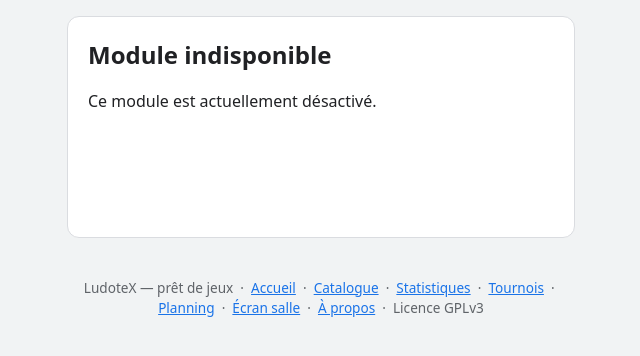
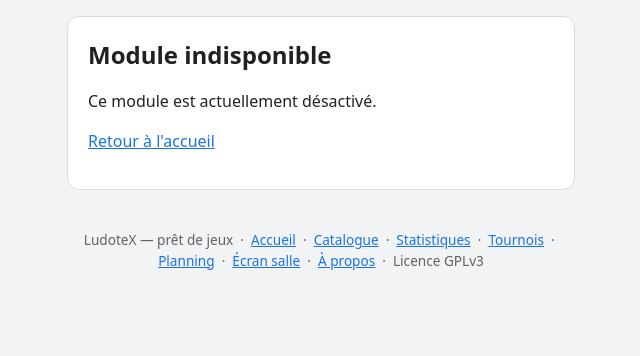
Before and after one commit to Dramac/LudoteX, a FastAPI app: template app/templates/module_desactive.html in a window 1280 px wide. Shown: the part 82-438 px from the top of the page, without its empty margins (319-959 px from the left). Run offline with FastAPI, Linux system fonts and the light colour scheme; the template is opened without the code that fills it, so the values that code supplies are empty.

Commit message:
fix(S1): module_desactive.html — lien de retour au lieu d'un .bouton cassé
Même défaut que le lot précédent (.bouton seul, texte peu lisible), et le
motif .lien est déjà celui des pages sœurs (acces_refuse.html, erreur.html)
pour ce type de navigation de secours. Aligné dessus.

```diff
--- a/app/templates/module_desactive.html
+++ b/app/templates/module_desactive.html
@@ -5,8 +5,6 @@
 <section class="carte">
   <h1>Module indisponible</h1>
   <p>Ce module est actuellement désactivé.</p>
-  <p>
-    <a class="bouton" href="/">Retour à l'accueil</a>
-  </p>
+  <p><a class="lien" href="/">Retour à l'accueil</a></p>
 </section>
 {% endblock %}
```
